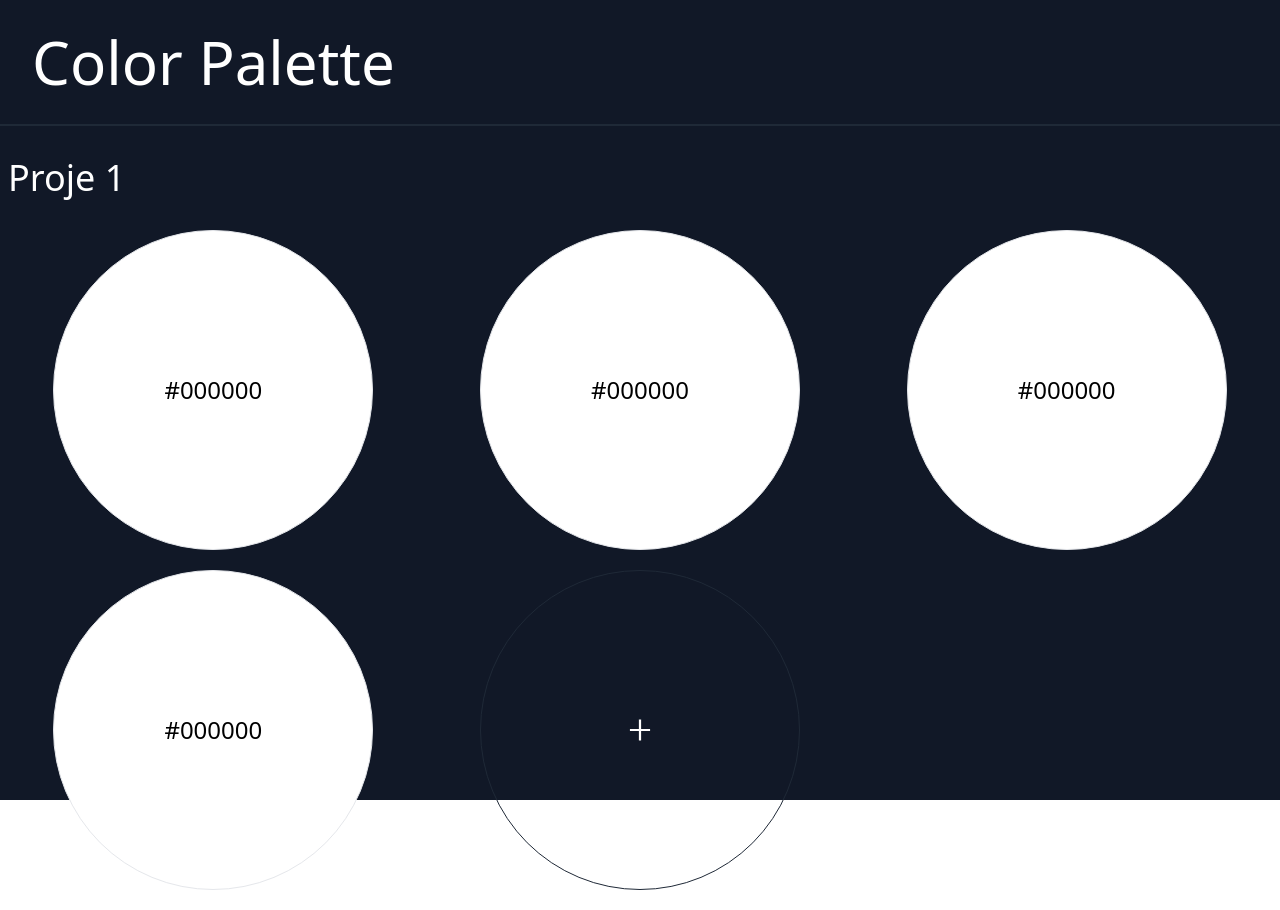
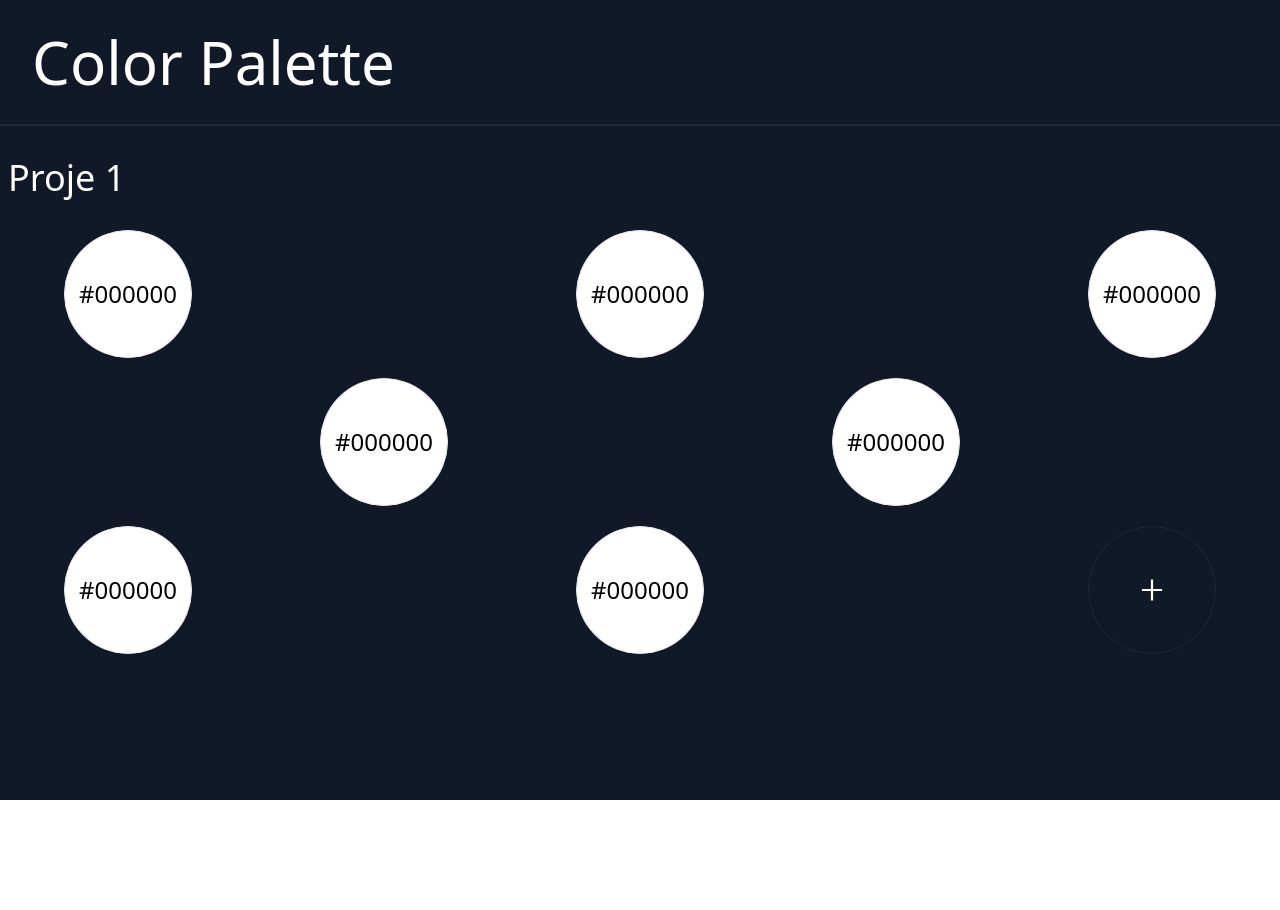
Before and after one commit to UTKUC3NGIZ/color_palette, a React (Create React App) app: page / in a window 1280 px wide. After the commit the page ends 800 px from the top, so only its background shows below. Built offline with nearby package versions, Linux system fonts and the light colour scheme.

Commit message:
"project page" responsive completed

```diff
--- a/src/components/Project.js
+++ b/src/components/Project.js
@@ -10,8 +10,8 @@ function Project() {
         </h1>
       </div>
       <div>
-        <div className="grid grid-cols-3 justify-items-center mt-8">
-          <div className="rounded-full border w-3/4 aspect-square mb-5 text-black flex items-center justify-center bg-white sm:text-xl md:text-2xl relative group">
+        <div className="grid grid-cols-3 justify-items-center mt-8 lg:grid-cols-5 ">
+          <div className="rounded-full border w-3/4 aspect-square mb-5 text-black flex items-center justify-center bg-white sm:text-xl md:text-2xl relative group lg:w-2/4">
             #000000
             <div className="absolute top-0  flex-col text-center hidden group-hover:flex">
               <span className="mt-1 text-base sm:text-2xl ">
@@ -24,7 +24,8 @@ function Project() {
               </span>
             </div>
           </div>
-          <div className="rounded-full border w-3/4 aspect-square mb-5 text-black flex items-center justify-center bg-white sm:text-xl md:text-2xl relative group">
+          <span className=" aspect-square hidden lg:block  lg:w-2/4"></span>
+          <div className="rounded-full border w-3/4 aspect-square mb-5 text-black flex items-center justify-center bg-white sm:text-xl md:text-2xl relative group lg:w-2/4">
             #000000
             <div className="absolute top-0  flex-col text-center hidden group-hover:flex">
               <span className="mt-1 text-base sm:text-2xl ">
@@ -37,7 +38,8 @@ function Project() {
               </span>
             </div>
           </div>
-          <div className="rounded-full border w-3/4 aspect-square mb-5 text-black flex items-center justify-center bg-white sm:text-xl md:text-2xl relative group">
+          <span className=" aspect-square hidden lg:block  lg:w-2/4"></span>
+          <div className="rounded-full border w-3/4 aspect-square mb-5 text-black flex items-center justify-center bg-white sm:text-xl md:text-2xl relative group lg:w-2/4">
             #000000
             <div className="absolute top-0  flex-col text-center hidden group-hover:flex">
               <span className="mt-1 text-base sm:text-2xl ">
@@ -50,7 +52,8 @@ function Project() {
               </span>
             </div>
           </div>
-          <div className="rounded-full border w-3/4 aspect-square mb-5 text-black flex items-center justify-center bg-white sm:text-xl md:text-2xl relative group">
+          <span className=" aspect-square hidden lg:block  lg:w-2/4"></span>
+          <div className="rounded-full border w-3/4 aspect-square mb-5 text-black flex items-center justify-center bg-white sm:text-xl md:text-2xl relative group lg:w-2/4">
             #000000
             <div className="absolute top-0  flex-col text-center hidden group-hover:flex">
               <span className="mt-1 text-base sm:text-2xl ">
@@ -63,8 +66,51 @@ function Project() {
               </span>
             </div>
           </div>
+          <span className=" aspect-square hidden lg:block  lg:w-2/4"></span>
+          <div className="rounded-full border w-3/4 aspect-square mb-5 text-black flex items-center justify-center bg-white sm:text-xl md:text-2xl relative group lg:w-2/4">
+            #000000
+            <div className="absolute top-0  flex-col text-center hidden group-hover:flex">
+              <span className="mt-1 text-base sm:text-2xl ">
+                <AiOutlineEdit />
+              </span>
+            </div>
+            <div className="absolute bottom-0  flex-col text-center hidden group-hover:flex">
+              <span className="mb-1 text-base sm:text-2xl">
+                <AiOutlineDelete />
+              </span>
+            </div>
+          </div>
+          <span className=" aspect-square hidden lg:block  lg:w-2/4"></span>
+          <div className="rounded-full border w-3/4 aspect-square mb-5 text-black flex items-center justify-center bg-white sm:text-xl md:text-2xl relative group lg:w-2/4">
+            #000000
+            <div className="absolute top-0  flex-col text-center hidden group-hover:flex">
+              <span className="mt-1 text-base sm:text-2xl ">
+                <AiOutlineEdit />
+              </span>
+            </div>
+            <div className="absolute bottom-0  flex-col text-center hidden group-hover:flex">
+              <span className="mb-1 text-base sm:text-2xl">
+                <AiOutlineDelete />
+              </span>
+            </div>
+          </div>
+          <span className=" aspect-square hidden lg:block  lg:w-2/4"></span>
+          <div className="rounded-full border w-3/4 aspect-square mb-5 text-black flex items-center justify-center bg-white sm:text-xl md:text-2xl relative group lg:w-2/4">
+            #000000
+            <div className="absolute top-0  flex-col text-center hidden group-hover:flex">
+              <span className="mt-1 text-base sm:text-2xl ">
+                <AiOutlineEdit />
+              </span>
+            </div>
+            <div className="absolute bottom-0  flex-col text-center hidden group-hover:flex">
+              <span className="mb-1 text-base sm:text-2xl">
+                <AiOutlineDelete />
+              </span>
+            </div>
+          </div>
+          <span className=" aspect-square hidden lg:block  lg:w-2/4"></span>
 
-          <div className="rounded-full border w-3/4 aspect-square mb-5 text-white flex items-center justify-center text-3xl border-gray-800 ">
+          <div className="rounded-full border w-3/4 aspect-square mb-5 text-white flex items-center justify-center text-3xl border-gray-800 lg:w-2/4">
             <AiOutlinePlus />
           </div>
         </div>
```
